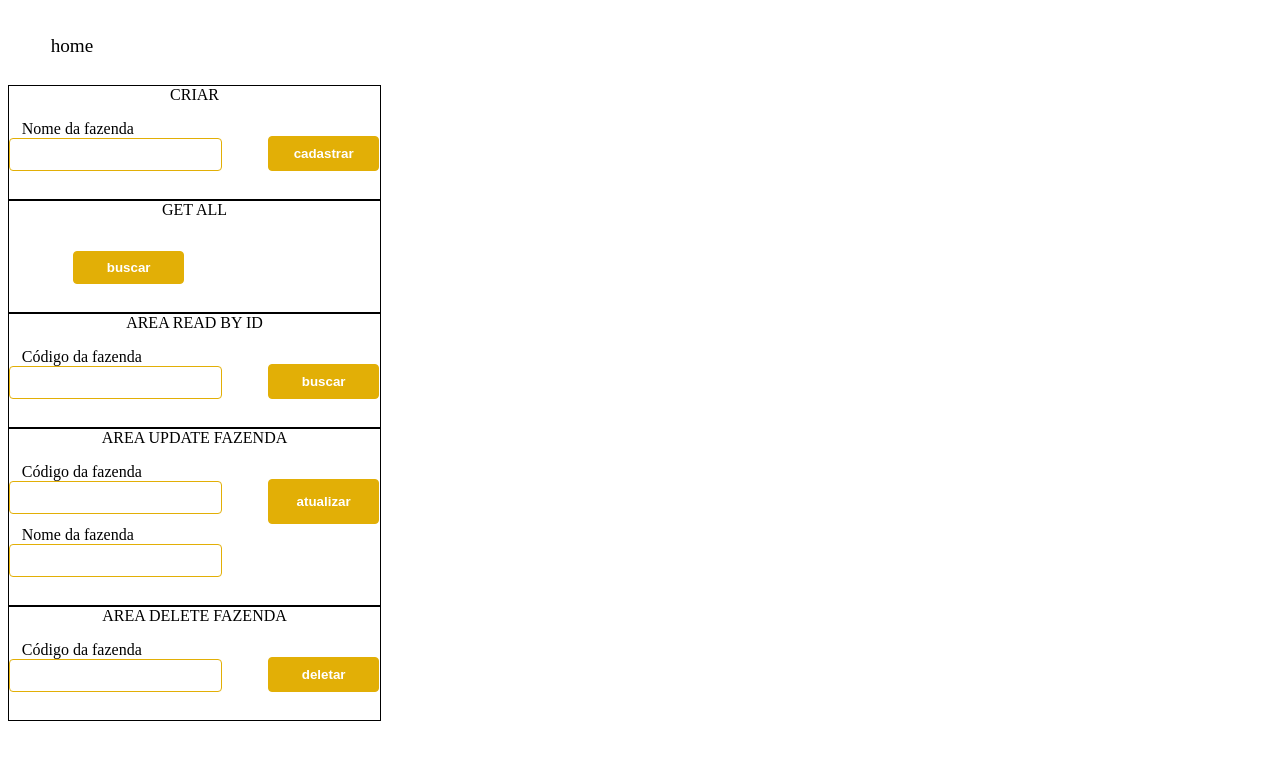
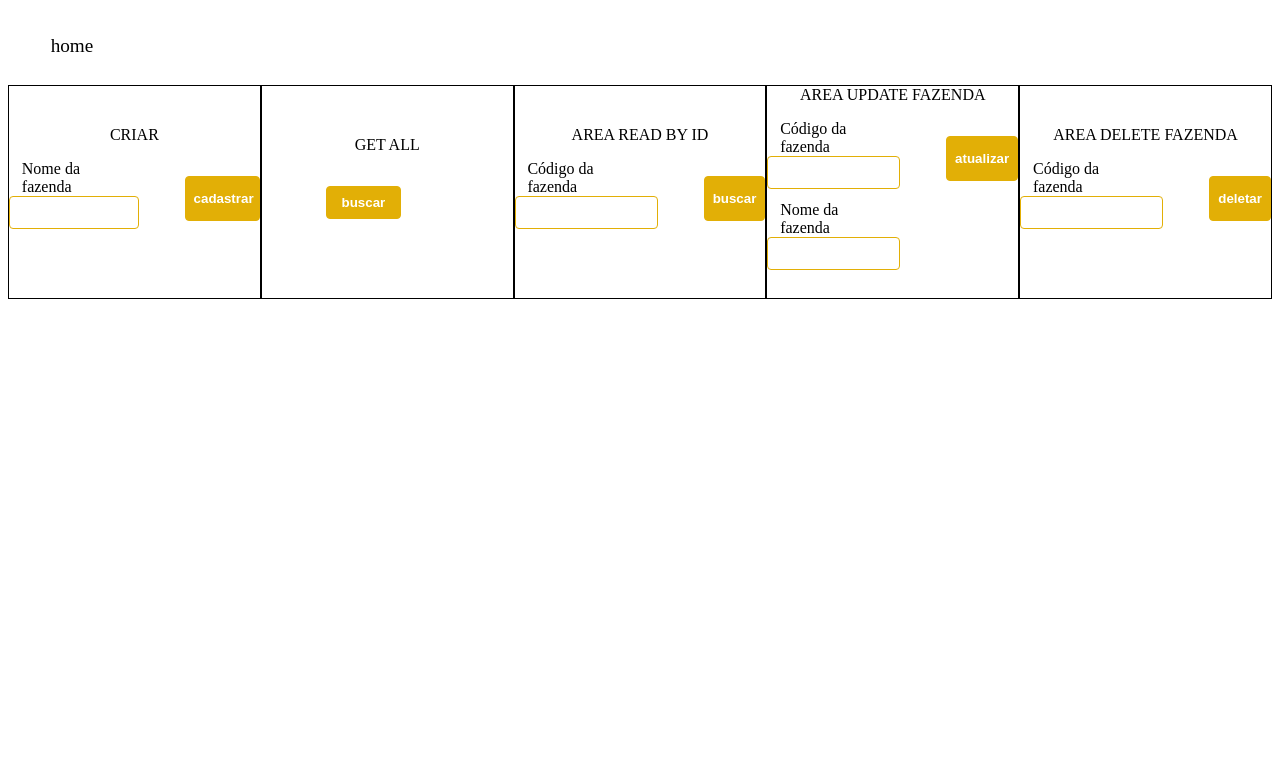
Before and after one commit to felipechatalov/teste-ponta, an Angular app: page /farm in a window 1280 px wide. Shown: the top 760 px of the page. Built offline with nearby package versions, Linux system fonts and the light colour scheme.

Commit message:
refac: reestructed farm page

```diff
--- a/src/app/app.routes.ts
+++ b/src/app/app.routes.ts
@@ -2,7 +2,7 @@ import { Routes } from '@angular/router';
 import { AppComponent } from './app.component';
 import { HomeComponent } from './home/home.component';
 import { AnimalPageComponent } from './paginas/animal-page/animal-page.component';
-import { FarmHomePageComponent } from './paginas/farm/farm-home-page/farm-home-page.component';
+import { FarmPageComponent } from './paginas/farm/farm-page/farm-page.component';
 
 export const routes: Routes =
 [
@@ -16,7 +16,7 @@ export const routes: Routes =
         title: 'Animal Home Page'
     },{
         path: 'farm',
-        component: FarmHomePageComponent,
+        component: FarmPageComponent,
         title: 'Farm Home Page'
     },
 ];
--- a/src/app/paginas/farm/farm-home-page/farm-home-page.component.html
+++ /dev/null
@@ -1,7 +0,0 @@
-<div class="home-page-button">
-    <label (click)="GoToHomePage()" >home</label>
-</div>
-
-<div>
-    <app-farm-post></app-farm-post>
-</div>
--- a/src/app/paginas/farm/farm-home-page/farm-home-page.component.ts
+++ /dev/null
@@ -1,18 +0,0 @@
-import { Component } from '@angular/core';
-import { FarmPostComponent } from '../farm-post/farm-post.component';
-import { Router } from '@angular/router';
-
-@Component({
-  selector: 'app-farm-home-page',
-  imports: [FarmPostComponent],
-  templateUrl: './farm-home-page.component.html',
-  styleUrl: './farm-home-page.component.scss'
-})
-export class FarmHomePageComponent {
-
-  constructor(private router: Router){}
-
-  GoToHomePage(){
-    this.router.navigate(['/']);
-  }
-}
--- /dev/null
+++ b/src/app/paginas/farm/farm-page/farm-page.component.html
@@ -0,0 +1,63 @@
+<div class="home-page-button">
+    <label (click)="GoToHomePage()" >home</label>
+</div>
+
+<div>
+    <div class="operation-area">
+        <label>CRIAR</label>
+        <form [formGroup]="formPost" class="g-form" (ngSubmit)="CreateFarm()">
+            <div class="g-input">
+                <label>Nome da fazenda</label>
+                <input formControlName="name" id="input-farm-name" type="text"/>
+            </div>
+            <button class="g-button" type="submit"> cadastrar</button>
+        </form>
+    </div>
+
+    <div class="operation-area">
+        <label>GET ALL</label>
+        <div class="g-form">
+            <div></div>
+            <button class="g-button" (click)="GetAllFarms()" >buscar</button>
+        </div>
+    </div>
+
+    <div class="operation-area">
+        <label>AREA READ BY ID</label>
+        <form [formGroup]="formGetById" class="g-form" (ngSubmit)="GetFarmById()">
+            <div class="g-input">
+                <label>Código da fazenda</label>
+                <input formControlName="id" id="input-farmid" type="number" min="0"/>
+            </div>
+            <button class="g-button" type="submit"> buscar</button>
+        </form>
+    </div>
+
+    <div class="operation-area">
+        <label>AREA UPDATE FAZENDA</label>
+        <form [formGroup]="formUpdate" class="g-form" (ngSubmit)="UpdateFarm()">
+            <div style="flex-flow: column;">
+                <div class="g-input">
+                    <label>Código da fazenda</label>
+                    <input formControlName="id" id="input-farmid" type="number" min="0"/>
+                </div>
+                <div class="g-input">
+                    <label>Nome da fazenda</label>
+                    <input formControlName="name" id="input-farm-name" type="text"/>
+                </div>
+            </div>
+            <button class="g-button"  type="submit"> atualizar</button>
+        </form>
+    </div>
+
+    <div class="operation-area">
+    <label>AREA DELETE FAZENDA</label>
+    <form [formGroup]="formDelete" class="g-form" (ngSubmit)="DeleteFarm()">
+        <div class="g-input">
+            <label>Código da fazenda</label>
+            <input formControlName="id" id="input-farmid" type="number" min="0"/>
+        </div>
+        <button class="g-button" type="submit"> deletar</button>
+    </form>
+    </div>
+</div>
--- a/src/app/paginas/farm/farm-post/farm-post.component.ts
+++ b/src/app/paginas/farm/farm-page/farm-page.component.ts
@@ -1,14 +1,15 @@
 import { Component } from '@angular/core';
-import { FormGroup, FormsModule, FormControl, ReactiveFormsModule } from '@angular/forms';
+import { Router } from '@angular/router';
+import { FormControl, FormGroup, FormsModule, ReactiveFormsModule } from '@angular/forms';
 import { FarmApiService } from '../../../servicos/farm-api.service';
 
 @Component({
-  selector: 'app-farm-post',
+  selector: 'app-farm-page',
   imports: [FormsModule, ReactiveFormsModule],
-  templateUrl: './farm-post.component.html',
-  styleUrl: './farm-post.component.scss'
+  templateUrl: './farm-page.component.html',
+  styleUrl: './farm-page.component.scss'
 })
-export class FarmPostComponent {
+export class FarmPageComponent {
 
   baseFarm = {
     name: '',
@@ -31,7 +32,12 @@ export class FarmPostComponent {
     id: new FormControl(''),
   });
 
-  constructor(private farmApiService: FarmApiService) { }
+  constructor(private router: Router,
+              private farmApiService: FarmApiService){}
+
+  GoToHomePage(){
+    this.router.navigate(['/']);
+  }
 
   CreateFarm(){
     console.log(this.formPost.value);
@@ -109,5 +115,4 @@ export class FarmPostComponent {
         console.log(error);
       });
     }
-
 }
--- a/src/app/paginas/farm/farm-post/farm-post.component.html
+++ /dev/null
@@ -1,59 +0,0 @@
-
-<div class="operation-area">
-    <label>CRIAR</label>
-    <form [formGroup]="formPost" class="g-form" (ngSubmit)="CreateFarm()">
-        <div class="g-input">
-            <label>Nome da fazenda</label>
-            <input formControlName="name" id="input-farm-name" type="text"/>
-        </div>
-        <button class="g-button" type="submit"> cadastrar</button>
-    </form>
-</div>
-
-
-<div class="operation-area">
-    <label>GET ALL</label>
-    <div class="g-form">
-        <div></div>
-        <button class="g-button" (click)="GetAllFarms()" >buscar</button>
-    </div>
-</div>
-
-<div class="operation-area">
-    <label>AREA READ BY ID</label>
-    <form [formGroup]="formGetById" class="g-form" (ngSubmit)="GetFarmById()">
-        <div class="g-input">
-            <label>Código da fazenda</label>
-            <input formControlName="id" id="input-farmid" type="number" min="0"/>
-        </div>
-        <button class="g-button" type="submit"> buscar</button>
-    </form>
-</div>
-
-<div class="operation-area">
-    <label>AREA UPDATE FAZENDA</label>
-    <form [formGroup]="formUpdate" class="g-form" (ngSubmit)="UpdateFarm()">
-        <div style="flex-flow: column;">
-            <div class="g-input">
-                <label>Código da fazenda</label>
-                <input formControlName="id" id="input-farmid" type="number" min="0"/>
-            </div>
-            <div class="g-input">
-                <label>Nome da fazenda</label>
-                <input formControlName="name" id="input-farm-name" type="text"/>
-            </div>
-        </div>
-        <button class="g-button"  type="submit"> atualizar</button>
-    </form>
-</div>
-
-<div class="operation-area">
-    <label>AREA DELETE FAZENDA</label>
-    <form [formGroup]="formDelete" class="g-form" (ngSubmit)="DeleteFarm()">
-        <div class="g-input">
-            <label>Código da fazenda</label>
-            <input formControlName="id" id="input-farmid" type="number" min="0"/>
-        </div>
-        <button class="g-button" type="submit"> deletar</button>
-    </form>
-</div>
```
Also changed, not shown: src/app/paginas/farm/farm-page/farm-page.component.scss (added), src/app/paginas/farm/farm-post/farm-post.component.scss (deleted), 2 other files (tests, documents, lock files or other folders).
